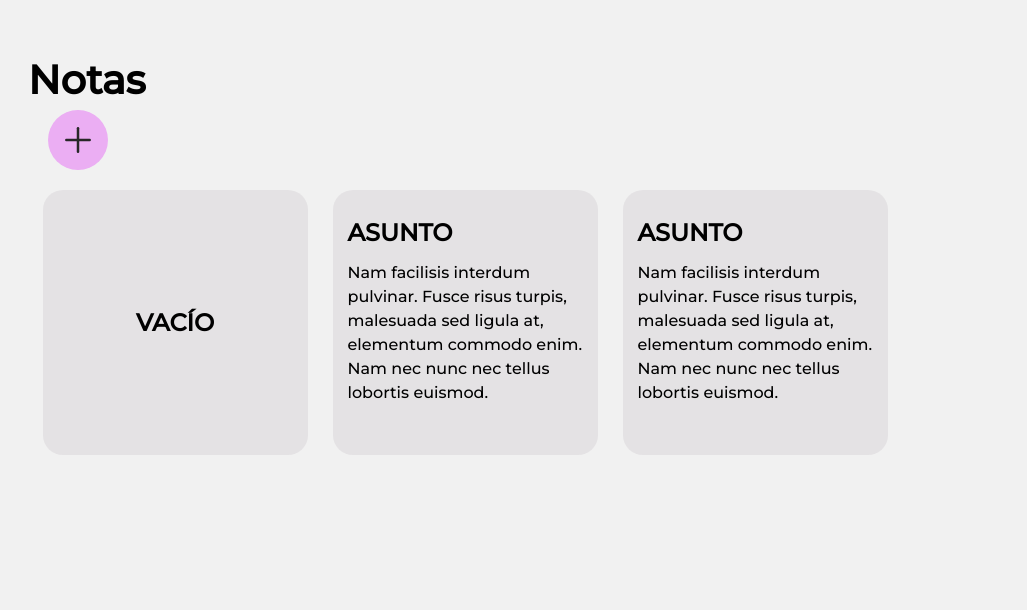
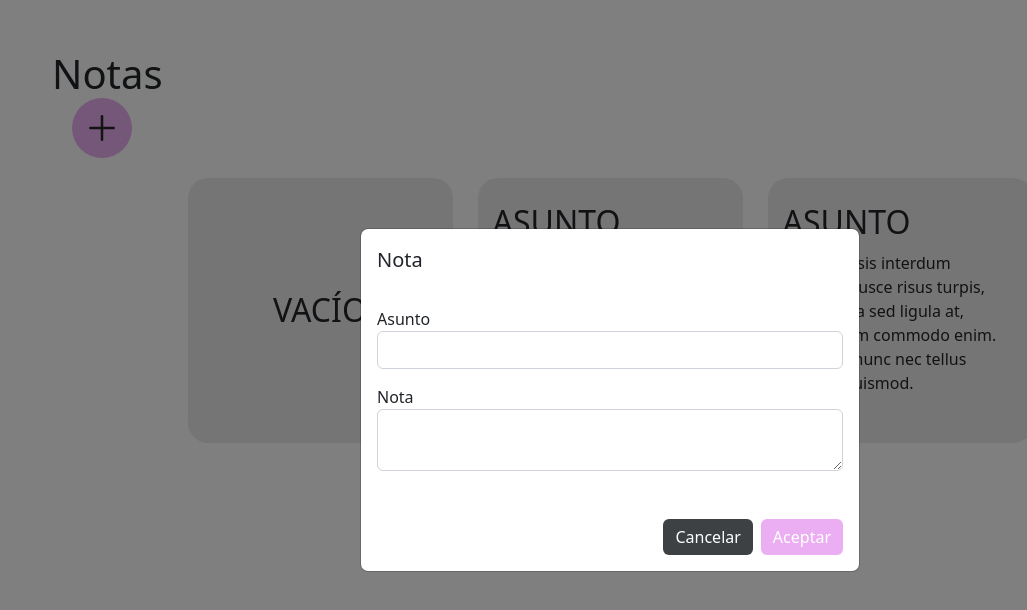
Before and after one commit to feruzu/App-Notas, a plain HTML site: page index.html in a window 1280 px wide. Both pictures are taken after a click on the button 108 px from the left and 140 px from the top of the page. Shown: the whole page, without its empty margins (30-1057 px from the left). Drawn offline with nearby package versions, Linux system fonts and the light colour scheme.

Commit message:
Modal Bootstrap

```diff
--- a/app.js
+++ b/app.js
@@ -0,0 +1,22 @@
+let añadir = document.querySelector('.añadir-nota');
+let aceptar = document.querySelector('#aceptar');
+let asunto = document.querySelector('#asunto-nota');
+let nota = document.querySelector('#texto-nota');
+let modal = document.querySelector('.modal');
+let texto = document.querySelector('#texto-nota');
+
+aceptar.addEventListener('click', añadirNota);
+
+function añadirNota() {
+
+    const newElement = document.createElement('div');
+    newElement.classList.add('nota-nueva');
+    document.querySelector('.note').appendChild(newElement);
+
+    newElement.innerHTML = `<div class="nota">
+    <h2>${asunto.value}</h2>
+    <p>${texto.value}</p>
+    </div>`;
+    document.querySelector('.note').appendChild(newElement);
+
+}
--- a/index.html
+++ b/index.html
@@ -8,14 +8,46 @@
     <title>Notas</title>
     <link rel="stylesheet" href="style.css" />
     <link href="https://fonts.googleapis.com/css2?family=Montserrat:wght@500&display=swap" rel="stylesheet">
+    <!-- CSS only -->
+<link href="https://cdn.jsdelivr.net/npm/bootstrap@5.2.3/dist/css/bootstrap.min.css" rel="stylesheet" integrity="sha384-rbsA2VBKQhggwzxH7pPCaAqO46MgnOM80zW1RWuH61DGLwZJEdK2Kadq2F9CUG65" crossorigin="anonymous">
 </head>
 
 <body>
     <div class="container">
         <h1>Notas</h1>
-        <button class="añadir-nota">
+        <button class="añadir-nota" class="btn btn-primary" data-bs-toggle="modal" data-bs-target="#exampleModal" >
             <img src="/img/mas.svg">
         </button>
+
+
+        <!--Modal-->
+        <div class="modal fade" id="exampleModal" tabindex="-1" aria-labelledby="exampleModalLabel" aria-hidden="true">
+            <div class="modal-dialog modal-dialog-centered">
+              <div class="modal-content">
+                <div class="modal-header">
+                  <h1 class="modal-title fs-5">Nota</h1>
+                </div>
+                <div class="modal-body">
+                  <form>
+                    <div class="mb-3">
+                      <label>Asunto</label>
+                      <input id="asunto-nota" type="text" class="form-control">
+                    </div>
+                    <div class="mb-3">
+                      <label>Nota</label>
+                      <textarea id="texto-nota" class="form-control"></textarea>
+                    </div>
+                  </form>
+                </div>
+                <div class="modal-footer">
+                  <button type="button" class="btn btn-secondary" data-bs-dismiss="modal">Cancelar</button>
+                  <button id="aceptar" type="button" class="btn btn-primary" data-bs-dismiss="modal">Aceptar</button>
+                </div>
+              </div>
+            </div>
+          </div>
+
+
         <div class="note">
 
             <div class="notas-vacio">
@@ -35,11 +67,13 @@
                     <p class="texto">Nam facilisis interdum pulvinar. Fusce risus turpis, malesuada sed ligula at, elementum commodo enim. Nam nec nunc nec tellus lobortis euismod.</p>
                 </div>
             </div>
+
         </div>
-
     </div>
 
     <script src="app.js"></script>
+<script src="https://cdn.jsdelivr.net/npm/bootstrap@5.2.3/dist/js/bootstrap.bundle.min.js" integrity="sha384-kenU1KFdBIe4zVF0s0G1M5b4hcpxyD9F7jL+jjXkk+Q2h455rYXK/7HAuoJl+0I4" crossorigin="anonymous"></script>
+
 </body>
 
 </html>
--- a/style.css
+++ b/style.css
@@ -87,8 +87,27 @@ body {
     align-items: center;
     background: #ccc7cc5b;
     border-radius: 20px;
+    height: 265px;
 }
 
 .nota, .vacio {
     padding: 15px;
 }
+
+#aceptar {
+    background-color: #ebaef3;
+    border: none;
+}
+
+.btn.btn-secondary {
+    background-color: #212529de;
+    border: none;
+}
+
+.modal-footer {
+    border-top: none!important;
+}
+
+.modal-header{
+    border-bottom: none!important;
+}
```
